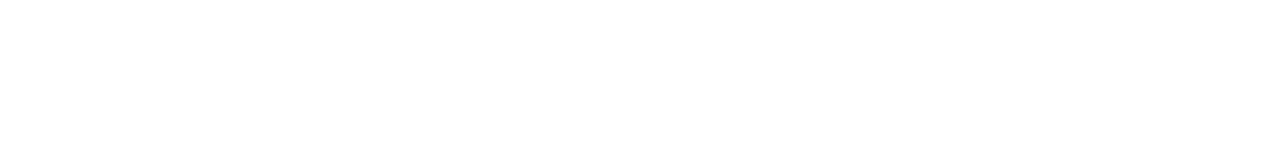
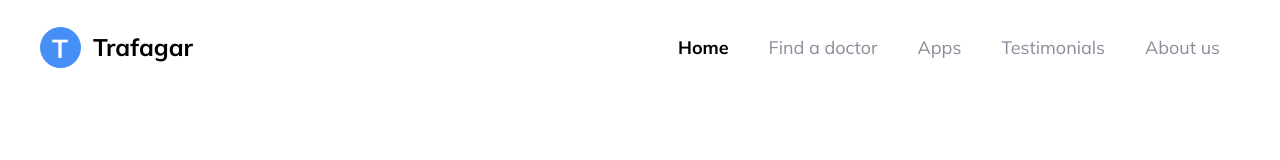
Before and after one commit to HVT11/html-css-training, a website built with Parcel: page practiceOne/src/index.html in a window 1280 px wide. Built offline with nearby package versions, Linux system fonts and the light colour scheme.

Commit message:
Add header section

```diff
--- a/practiceOne/src/assets/css/style.css
+++ b/practiceOne/src/assets/css/style.css
@@ -0,0 +1,51 @@
+/* Header */
+.header {
+    display: flex;
+    justify-content: space-between;
+    align-items: center;
+}
+
+.header__brand {
+    display: flex;
+    align-items: center;
+}
+
+.header__brand__icon {
+    width: 41px;
+    height: 41px;
+    padding: 5px 12px 0;
+    margin-right: 12px;
+    font-size: 2.6rem;
+    font-weight: 700;
+    background-color: var(--primary-color);
+    color: var(--white-color);
+    border-radius: 50%;
+}
+
+.header__brand__name {
+    font-size: 2.4rem;
+    font-weight: 700;
+}
+
+.header__nav {
+    font-size: 1.8rem;
+}
+
+.header__nav-list {
+    display: flex;
+    list-style: none;
+}
+
+.header__nav-item {
+    margin: 0 20px;
+    font-weight: 400;
+    color: #1F1534;
+    opacity: 0.5;
+    cursor: pointer;
+}
+
+.header__nav-item--active {
+    color: var(--black-color);
+    opacity: 1;
+    font-weight: 700;
+}
--- a/practiceOne/src/index.html
+++ b/practiceOne/src/index.html
@@ -10,6 +10,25 @@
         <link href="https://fonts.googleapis.com/css2?family=Mulish:wght@300;400;700&display=swap" rel="stylesheet">
     </head>
     <body>
-
+        <!-- Header -->
+        <header>
+            <div class="grid">
+                <div class="header">
+                    <div class="header__brand">
+                        <div class="header__brand__icon">T</div>
+                        <p class="header__brand__name">Trafagar</p>
+                    </div>
+                    <nav class="header__nav">
+                        <ul class="header__nav-list">
+                            <li class="header__nav-item header__nav-item--active">Home</li>
+                            <li class="header__nav-item">Find a doctor</li>
+                            <li class="header__nav-item">Apps</li>
+                            <li class="header__nav-item">Testimonials</li>
+                            <li class="header__nav-item">About us</li>
+                        </ul>
+                    </nav>
+                </div>
+            </div>
+        </header>
     </body>
 </html>
```
